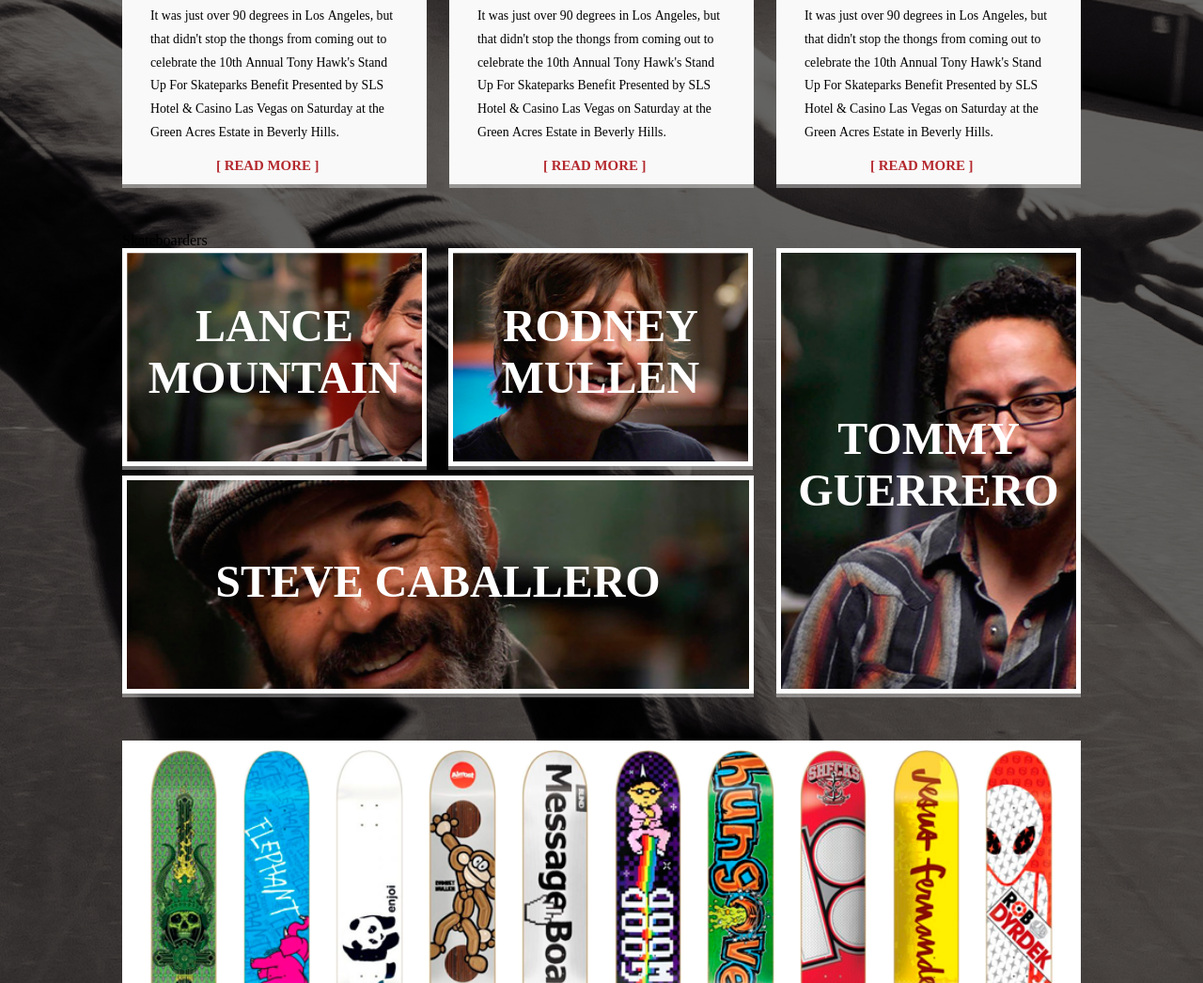
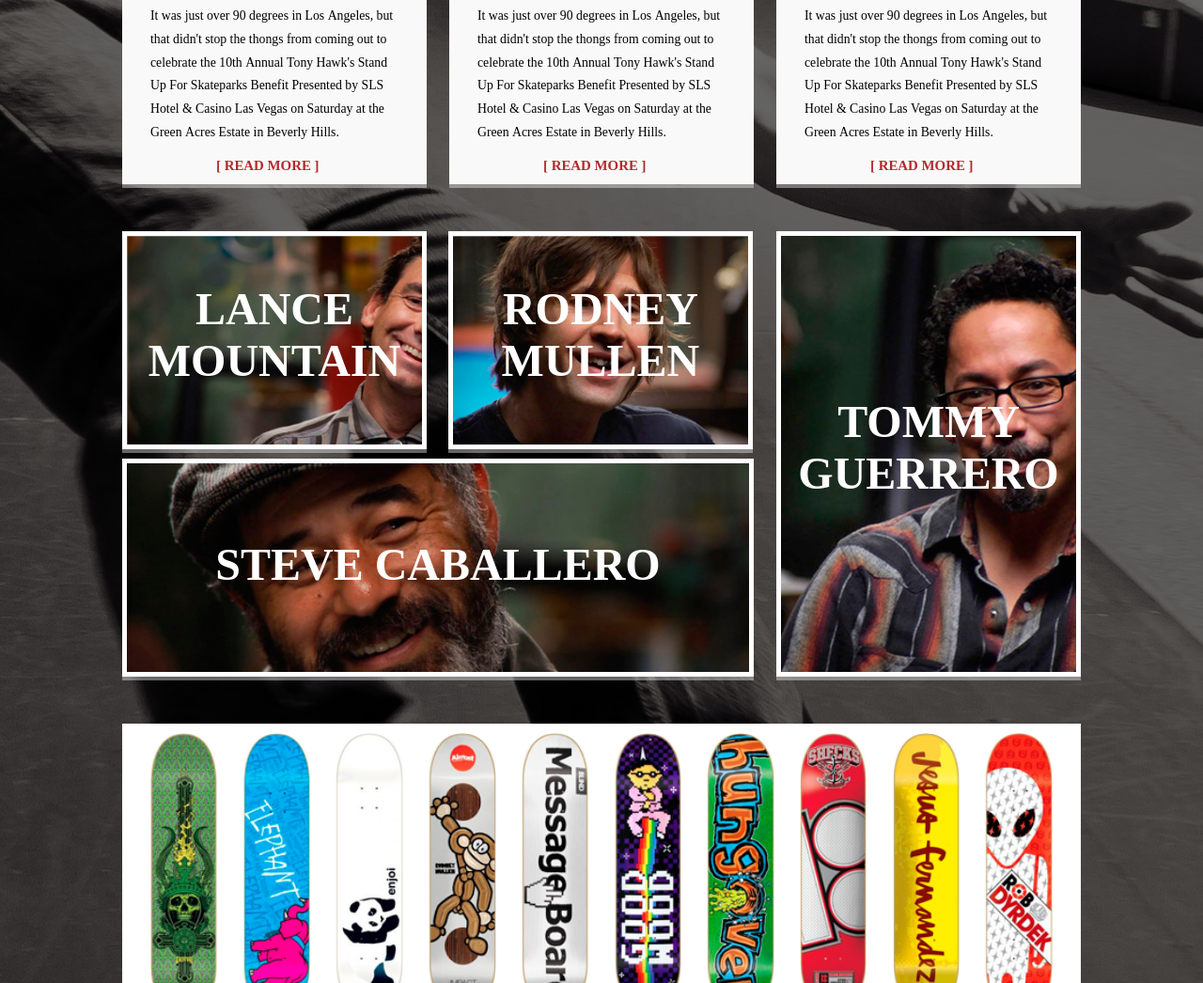
Before and after one commit to mellenklein/Skateboarding_Site_Layout, a website: page index.html in a window 1280 px wide. Shown: the part 700-1746 px from the top of the page at 94% size. Drawn offline with nearby package versions, Linux system fonts and the light colour scheme.

Commit message:
deleting skate flag

```diff
--- a/index.html
+++ b/index.html
@@ -76,7 +76,6 @@
         </section>
 
         <section class="skaters" id="skaters">
-          <div class="skate-flag">Skateboarders </div>
           <figure class="skaters-left">
             <!-- <div class="skaters-top"> -->
               <figure class="skater1"><p>lance mountain</p></figure>
```
